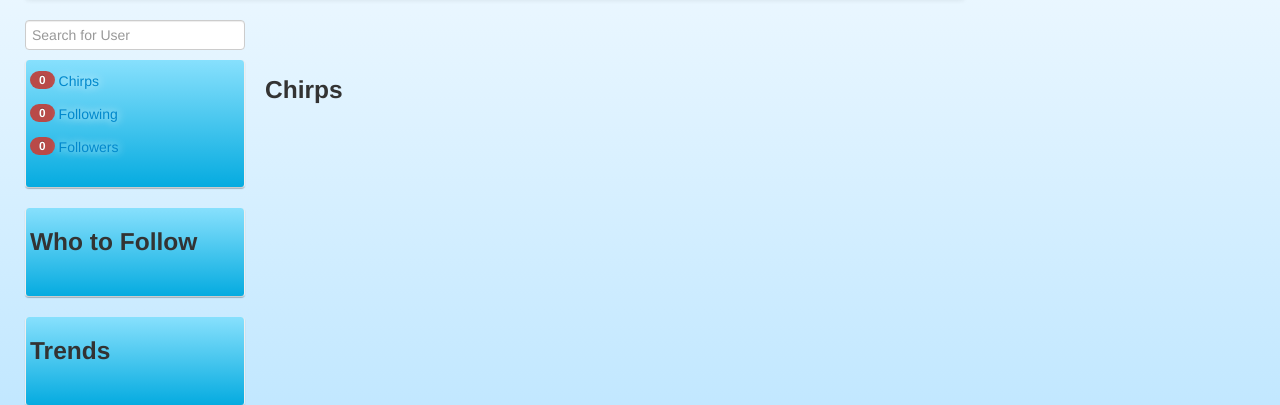
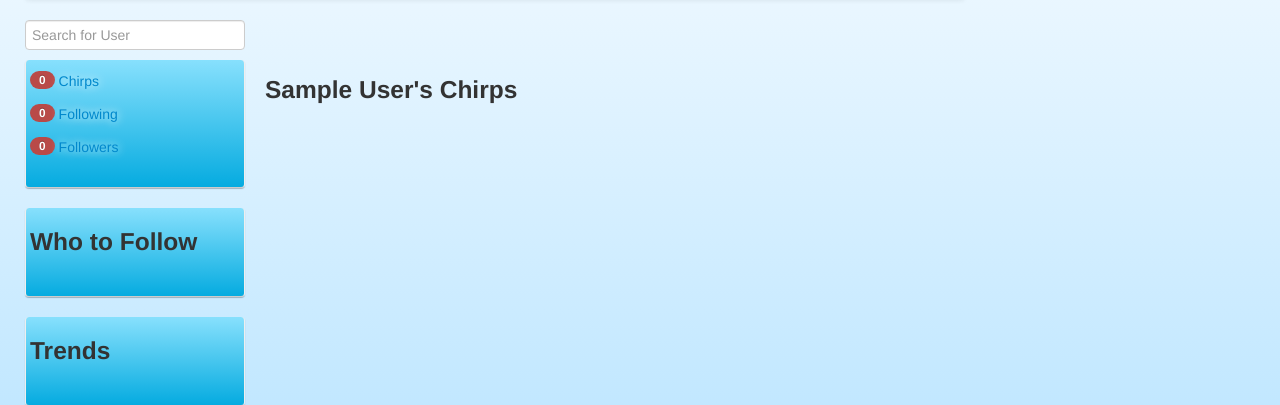
Before and after one commit to cberube9113/King-Pine, a Node server app: page /me in a window 1280 px wide; the page is wider, and only the part inside the window is pictured. Shown: the part 67-472 px from the top of that part. Run offline with Node 20, Linux system fonts and the light colour scheme; the visitor is signed in with stand-in values (Sample User, id 1); data comes from the database, SQL or seed files in the repository; both versions use the stored data as it was after the commit; data that the repository does not hold is empty; some libraries are stand-ins or nearby versions.

Commit message:
makes profile pages more clear as to who's they are

```diff
--- a/views/me.ejs
+++ b/views/me.ejs
@@ -21,7 +21,7 @@
       </div>
       <div class="span9">
 
-        <h3>Chirps</h3>
+        <h3><%= user %>'s Chirps</h3>
         <div id="chirp_view">
           <% for(var i = 0; i < chirpdata.length; i++) { %>
             <br /><span><span class="identifier"><%= user %></span> <a href="/<%= username %>">@<%= username %></a></span>
--- a/views/searchresults.ejs
+++ b/views/searchresults.ejs
@@ -30,7 +30,7 @@
       </div>
       <div class="span9">
 
-        <h3>Chirps</h3>
+        <h3><%= nameOfSearchedUser %>'s Chirps</h3>
         <div id="chirp_view">
           <% for(var i = 0; i < chirpdata.length; i++) { %>
             <br /><span><span class="identifier"><%= nameOfSearchedUser %></span> <a href="/<%= u %>">@<%= u %></a></span>
```
Also changed, not shown: data/326.sqlite.db.
